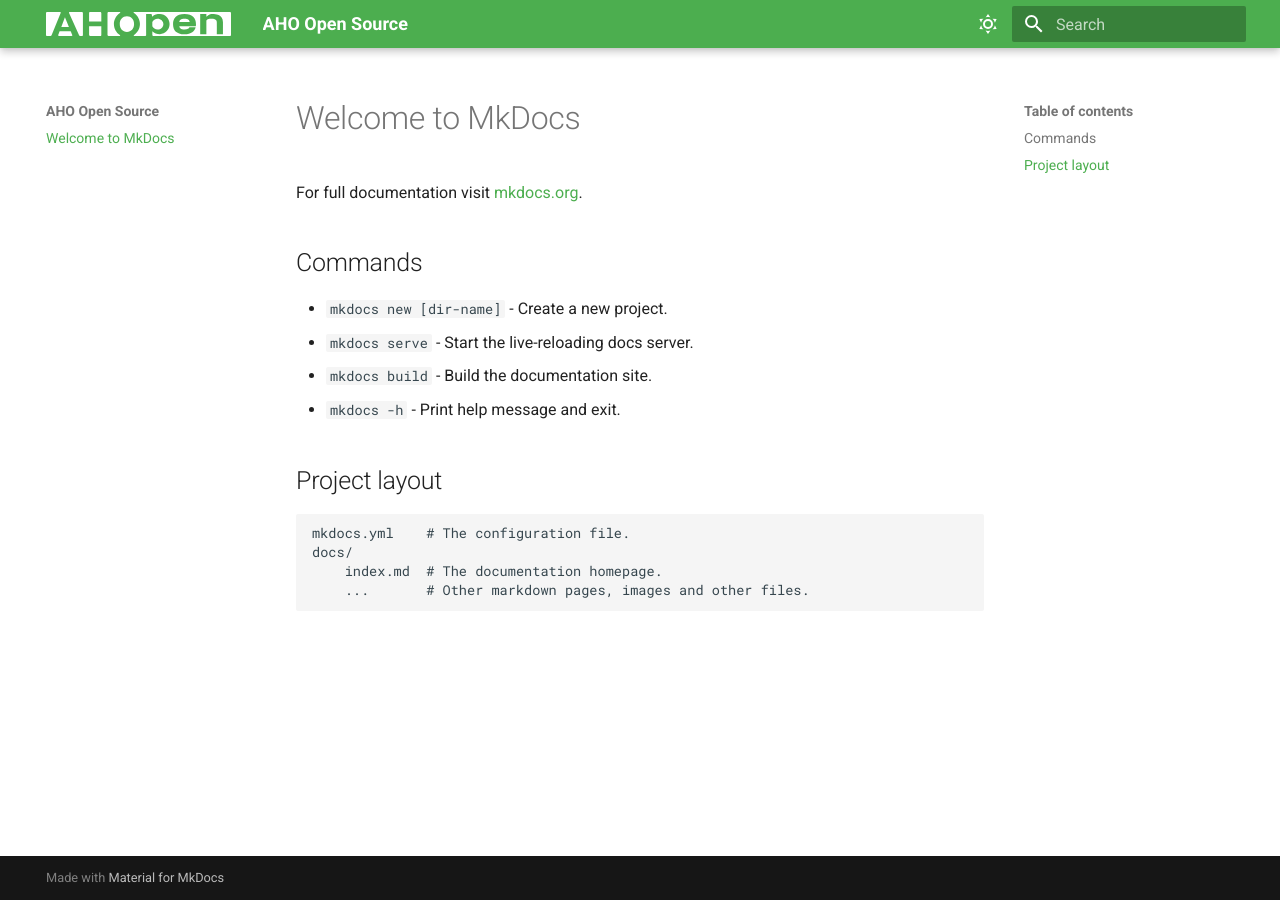
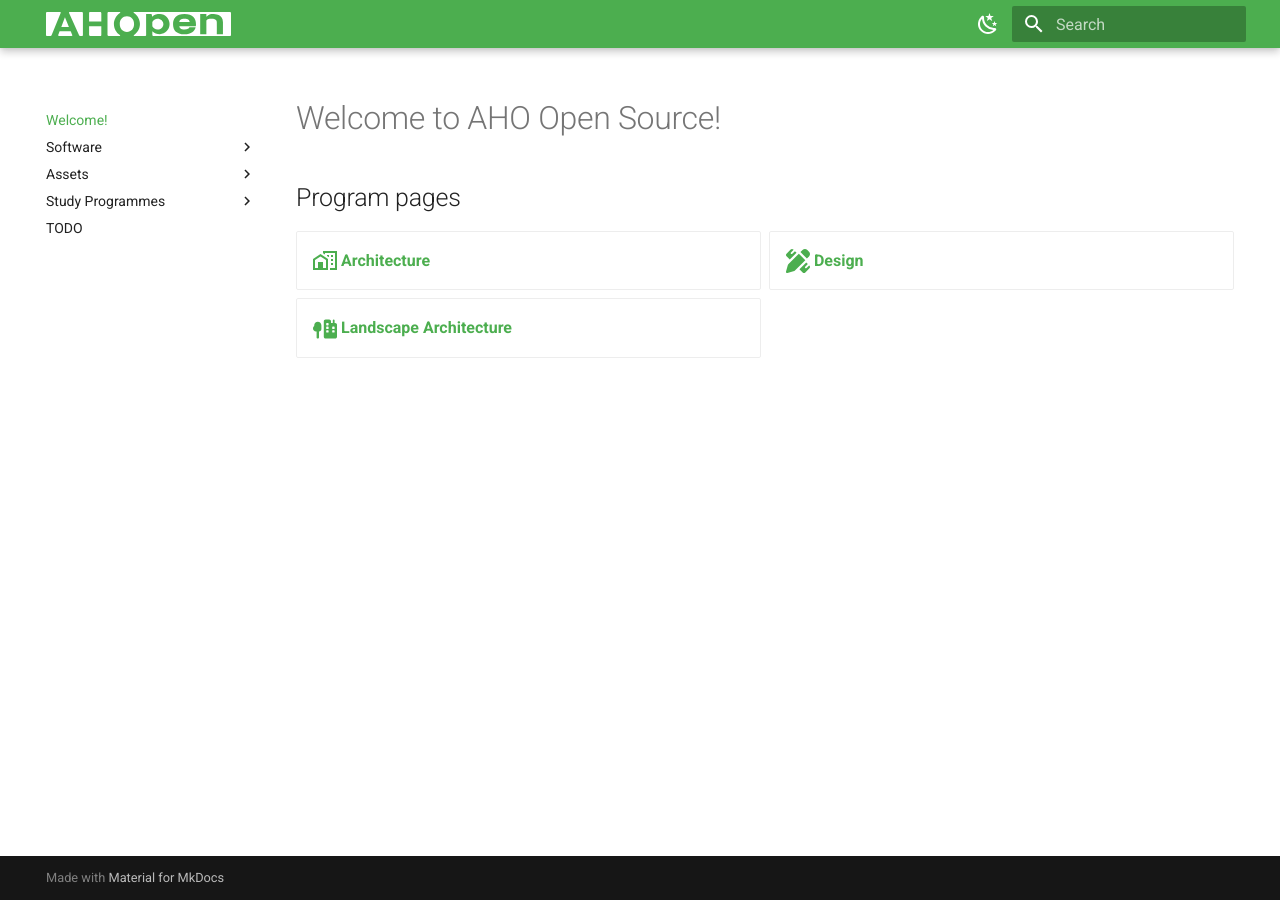
Before and after one commit to aho-opensource/homepage, an MkDocs documentation site: the page built from docs/index.md, in a window 1280 px wide. Built offline with MkDocs 1.6.1 and Material for MkDocs 9.7.7, drawn with Linux system fonts in a browser that asks for light colours.

Commit message:
Homepage skeleton

```diff
--- a/docs/index.md
+++ b/docs/index.md
@@ -1,17 +1,22 @@
-# Welcome to MkDocs
+---
+title: Welcome!
+#subtitle:
+#description:
+#icon:
+#status:
+#template:
+hide: toc
+---
 
-For full documentation visit [mkdocs.org](https://www.mkdocs.org).
+# Welcome to AHO Open Source!
 
-## Commands
+## Program pages
+<div class="grid cards" markdown>
 
-* `mkdocs new [dir-name]` - Create a new project.
-* `mkdocs serve` - Start the live-reloading docs server.
-* `mkdocs build` - Build the documentation site.
-* `mkdocs -h` - Print help message and exit.
+- [:material-home-city-outline:{ .lg .middle } **Architecture**](programmes/architecture.md)
 
-## Project layout
+- [:fontawesome-solid-pen-ruler:{ .lg .middle } **Design**](programmes/design.md)
 
-    mkdocs.yml    # The configuration file.
-    docs/
-        index.md  # The documentation homepage.
-        ...       # Other markdown pages, images and other files.
+- [:fontawesome-solid-tree-city:{ .lg .middle } **Landscape Architecture**](programmes/lanscape_architecture.md)
+
+</div>
--- a/docs/stylesheets/extra.css
+++ b/docs/stylesheets/extra.css
@@ -7,3 +7,11 @@
 /*[data-md-color-scheme="slate"] {*/
 /*  --md-hue: 139; */
 /*}*/
+.md-header__topic, .md-nav__title {
+  display: none;
+}
+
+
+.md-footer__inner  {
+  display: none !important;
+}
--- a/mkdocs.yml
+++ b/mkdocs.yml
@@ -1,18 +1,99 @@
 site_name: AHO Open Source
 site_url: https://aho-opensource.github.io
-#site_description:
-#site_author:
+site_description: Open Source into The Oslo School of Architecture and Design
+site_author: karamellpelle
 #repo_url: https://github.com/aho-opensource/aho-opensource.github.io
-extra_css:
-  - stylesheets/extra.css
+
+nav:
+  - index.md
+  - "Software":
+      - "System":  software#system
+      - "CAD":     software#cad
+      - "Graphic": software#graphic
+      - "Video":   software#video
+      - "Audio":   software#audio
+      - "Web":     software#web
+      - "Office":  software#office
+      - "Tools":   software#tools
+  - "Assets":
+    - "Icons": assets#icons
+    - "Fonts": assets#fonts
+    - "Vectors": assets#vectors
+    - "3D-models": assets#3d-models
+    - "Textures": assets#textures
+    - "Photos": assets#photos
+    - "Sound": assets#sound
+    - "Music": assets#music
+    - "Data": assets#data
+    #- "": assets#
+  - "Study Programmes":
+    - programmes/architecture.md
+    - programmes/design.md
+    - programmes/landscape_architecture.md
+  #- about.md
+  - todo.md
 
 plugins:
   - search
   - tags
-  #- meta # this is not Materials Insider anymore!
+  #- meta # this is not Materials Insider anymore, so add this soon
 
-#nav:
 #extra:
+
+theme:
+    name: material
+
+    logo: assets/ahopen-logo.svg
+    favicon: images/ahopen-favicon.svg
+
+    features:
+        - content.tabs.link # link tab selection on page
+        - navigation.footer
+        - navigation.tracker
+        #- navigation.expand
+        - toc.follow
+        #- navigation.indexes
+
+    icon:
+      annotation: material/tooltip-text
+
+      #admonition:
+      #    note: octicons/tag-16
+      #    abstract: octicons/checklist-16
+      #    info: octicons/info-16
+      #    tip: octicons/squirrel-16
+      #    success: octicons/check-16
+      #    question: octicons/question-16
+      #    warning: octicons/alert-16
+      #    failure: octicons/x-circle-16
+      #    danger: octicons/zap-16
+      #    bug: octicons/bug-16
+      #    example: octicons/beaker-16
+      #    quote: octicons/quote-16
+
+    palette:
+
+      - media: "(prefers-color-scheme)"
+        toggle:
+          icon: material/weather-night
+          name: Switch to dark mode
+      - media: "(prefers-color-scheme: light)"
+        scheme: default
+        primary: green
+        accent: deep orange
+        toggle:
+          icon: material/weather-night
+          name: Switch to dark mode
+      - media: "(prefers-color-scheme: dark)"
+        scheme: slate
+        primary: green
+        accent: deep orange
+        toggle:
+          icon: material/lightbulb-on
+          name: Switch to light mode
+
+extra_css:
+  - stylesheets/extra.css
 
 markdown_extensions:
   - tables
@@ -41,52 +122,3 @@
   - pymdownx.emoji:
       emoji_index: !!python/name:material.extensions.emoji.twemoji
       emoji_generator: !!python/name:material.extensions.emoji.to_svg
-
-theme:
-    name: material
-
-    logo: assets/ahopen-logo.svg
-    favicon: images/ahopen-favicon.svg
-
-    features:
-        - content.tabs.link # link tab selection on page
-        - navigation.footer
-
-    icon:
-      annotation: material/tooltip-text
-
-      #admonition:
-      #    note: octicons/tag-16
-      #    abstract: octicons/checklist-16
-      #    info: octicons/info-16
-      #    tip: octicons/squirrel-16
-      #    success: octicons/check-16
-      #    question: octicons/question-16
-      #    warning: octicons/alert-16
-      #    failure: octicons/x-circle-16
-      #    danger: octicons/zap-16
-      #    bug: octicons/bug-16
-      #    example: octicons/beaker-16
-      #    quote: octicons/quote-16
-
-    palette:
-
-      #- media: "(prefers-color-scheme)"
-      #  toggle:
-      #    icon: material/brightness-auto
-      #    name: Switch to dark mode
-      - media: "(prefers-color-scheme: dark)"
-        scheme: slate
-        primary: green
-        accent: deep orange
-        toggle:
-          icon: material/weather-night
-          name: Switch to light mode
-
-      - media: "(prefers-color-scheme: light)"
-        scheme: default
-        primary: green
-        accent: deep orange
-        toggle:
-          icon: material/weather-sunny
-          name: Switch to dark mode
```
Also changed, not shown: README.md (+10 -0 lines), docs/.template.md (added, +8 -0 lines), docs/assets.md (added, +35 -0 lines), docs/programmes/architecture.md (added, +8 -0 lines), docs/programmes/design.md (added, +8 -0 lines), docs/programmes/landscape_architecture.md (added, +8 -0 lines), docs/software.md (added, +32 -0 lines), docs/software/audio.md (added, +8 -0 lines), docs/software/cad.md (added, +8 -0 lines), docs/software/graphic.md (added, +8 -0 lines), docs/software/office.md (added, +8 -0 lines), docs/software/system.md (added, +8 -0 lines), docs/software/todo.md (added, +8 -0 lines), docs/software/tools.md (added, +8 -0 lines), 3 more files.
